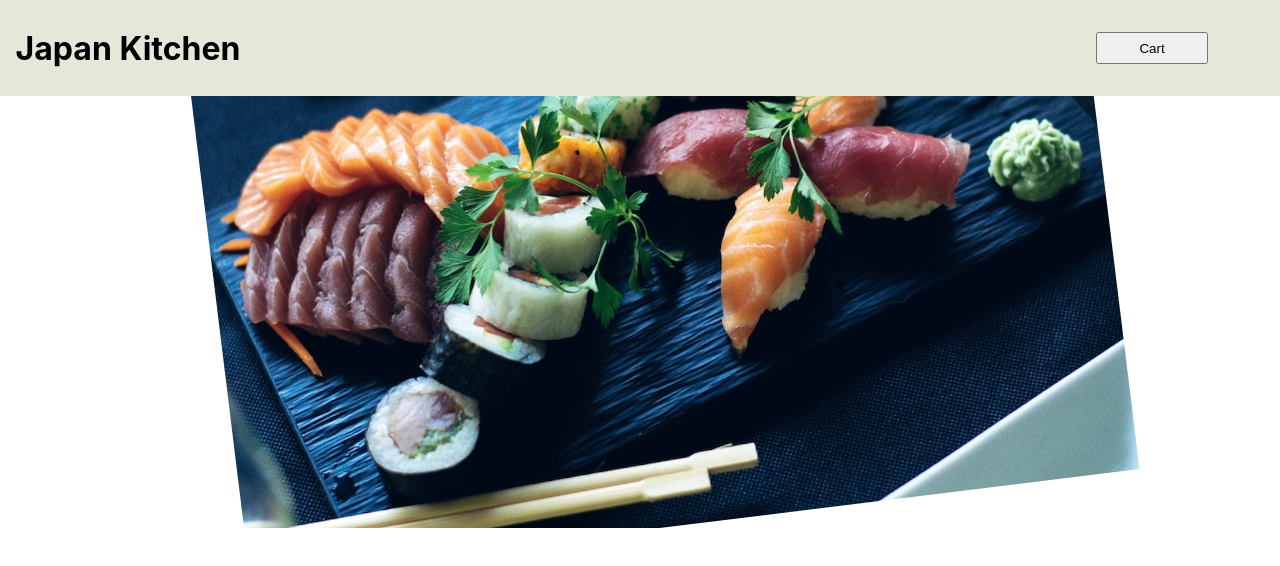
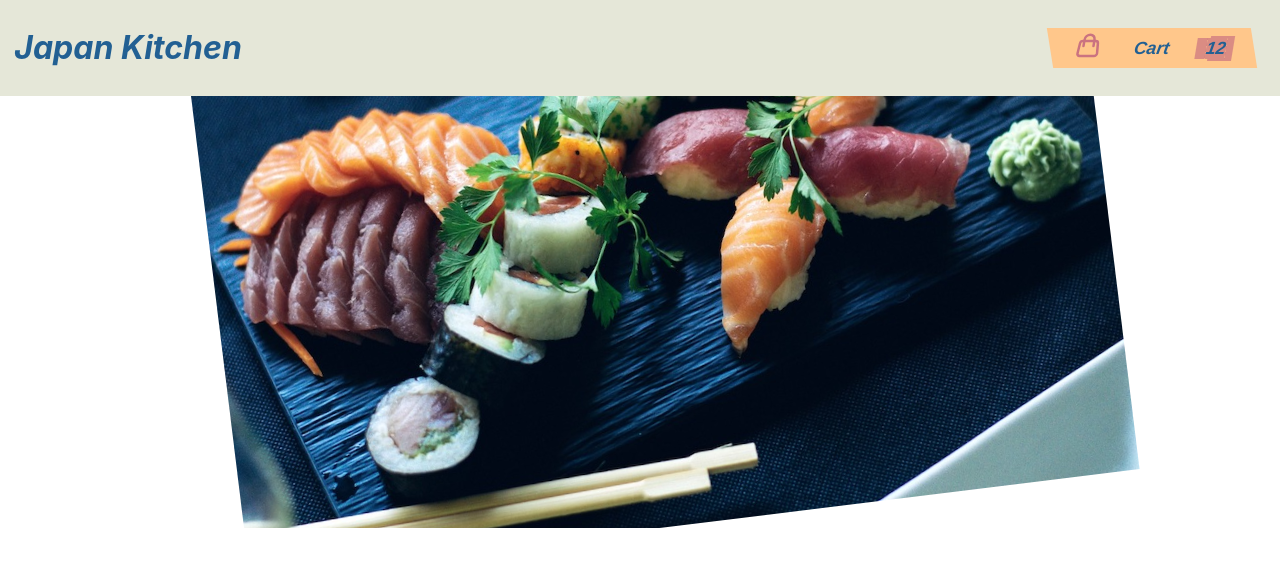
Before and after one commit to Waldemar-00/japan-kitchen, a React (Create React App) app: page / in a window 1280 px wide. Shown: the top 566 px of the page. Built offline with nearby package versions, Linux system fonts and the light colour scheme.

Commit message:
created Button component

```diff
--- /dev/null
+++ b/src/components/Cart/CartIcon.js
@@ -0,0 +1,8 @@
+function CartIcon() {
+  return (
+    <svg width="30px" height="30px" viewBox="0 0 24 24" fill="none" xmlns="http://www.w3.org/2000/svg">
+      <path d="M16 8H17.1597C18.1999 8 19.0664 8.79732 19.1528 9.83391L19.8195 17.8339C19.9167 18.9999 18.9965 20 17.8264 20H6.1736C5.00352 20 4.08334 18.9999 4.18051 17.8339L4.84718 9.83391C4.93356 8.79732 5.80009 8 6.84027 8H8M16 8H8M16 8L16 7C16 5.93913 15.5786 4.92172 14.8284 4.17157C14.0783 3.42143 13.0609 3 12 3C10.9391 3 9.92172 3.42143 9.17157 4.17157C8.42143 4.92172 8 5.93913 8 7L8 8M16 8L16 12M8 8L8 12" stroke="#cb7380ff" stroke-width="2" stroke-linecap="round" stroke-linejoin="round" />
+    </svg>
+  )
+}
+export default CartIcon
--- a/src/components/Layout/Header.js
+++ b/src/components/Layout/Header.js
@@ -1,11 +1,17 @@
 import styles from './Header.module.css'
 import sushiImg from "../../assets/img/sushi.jpg"
+import Button from '../UI/Button'
+import CartIcon from '../Cart/CartIcon'
 function Header() {
   return (
     <>
       <header className={styles.header}>
         <h1>Japan Kitchen</h1>
-        <button type='button'>Cart</button>
+        <Button type='button'>
+          <div className={styles.div}><CartIcon/></div>
+          <div className={styles.div}>Cart</div>
+          <div className={styles.lastInBtn}>12</div>
+        </Button>
       </header>
       <div className={styles.img}>
         <img src={sushiImg} alt="sushi" />
--- a/src/components/Layout/Header.module.css
+++ b/src/components/Layout/Header.module.css
@@ -8,6 +8,8 @@
   align-content: center;
   position: relative;
   z-index: 10;
+  color: #226093ff;
+  font-style: italic;
 }
 .header h1 {
   margin: 0 auto;
@@ -15,11 +17,31 @@
   grid-column-end: 2;
 }
 .header button {
+  display: grid;
+  grid-template-columns: 4rem 4rem 4rem;
+  align-items: center;
+  align-content: center;
+  justify-items: center;
   margin: auto auto;
-  width: 7rem;
-  height: 2rem;
+  height: 2.5rem;
   grid-column-start: 5;
   grid-column-end: 6;
+  border: none;
+  background-color: rgb(255, 199, 139);
+  color: #226093ff;
+  font-weight: bold;
+  font-size: 1.1rem;
+  font-style: italic;
+  transform: skewX(9deg);
+}
+.div {
+  transform: skew(-18deg)
+}
+.lastInBtn {
+  background-color:rgba(203, 115, 128, 0.7);
+  box-shadow: 5px 0px 0px 2px rgba(203, 115, 128, 0.7), -10px 0px 0px 0px rgba(203, 115, 128, 0.7) ;
+  transform: skew(-18deg);
+  border: none;
 }
 .img {
   position: absolute;
--- /dev/null
+++ b/src/components/UI/Button.js
@@ -0,0 +1,7 @@
+export default function Button({ type, children }) {
+  return (
+    <button type={type}>
+      {children}
+    </button>
+  )
+}
```
